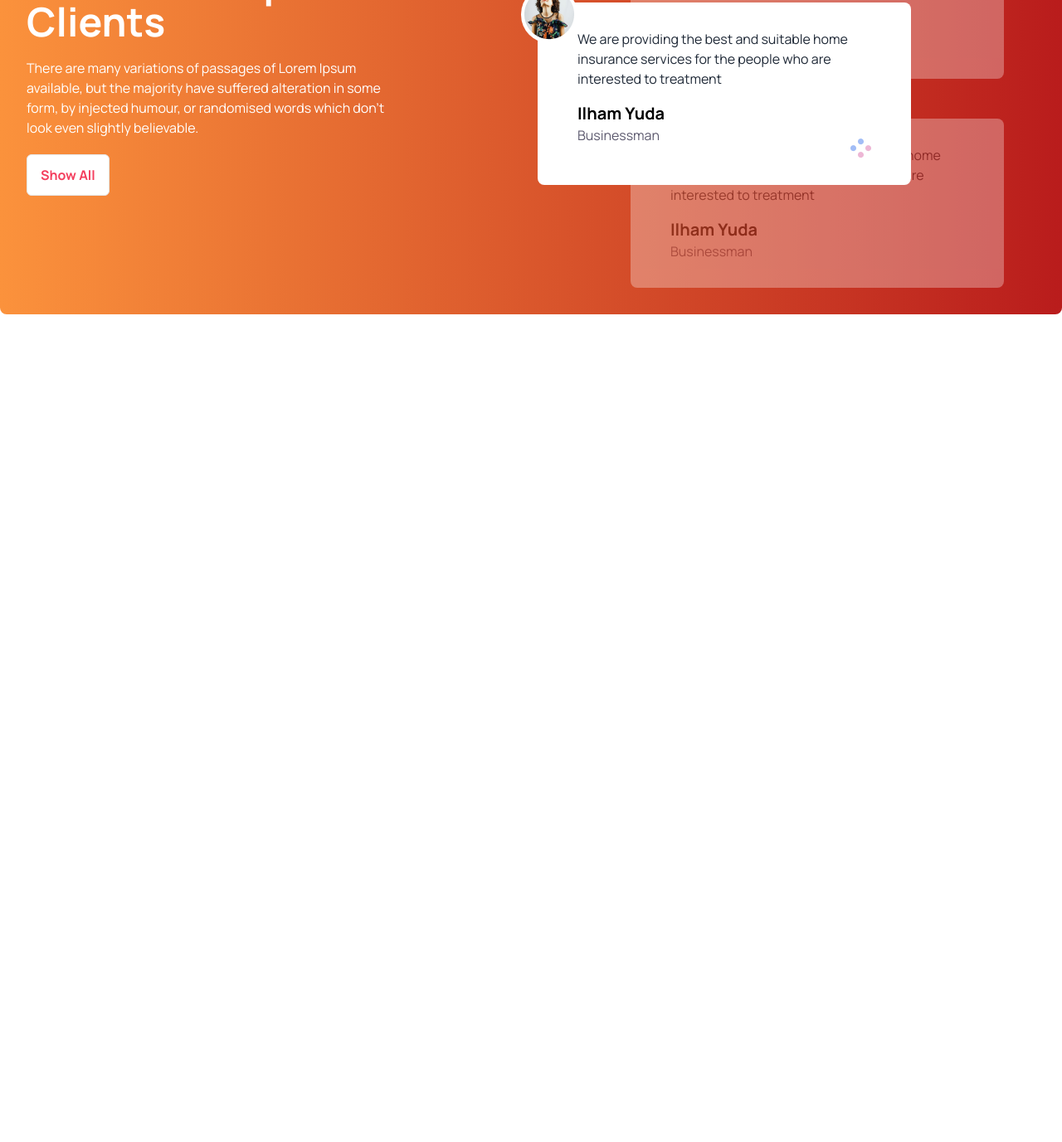
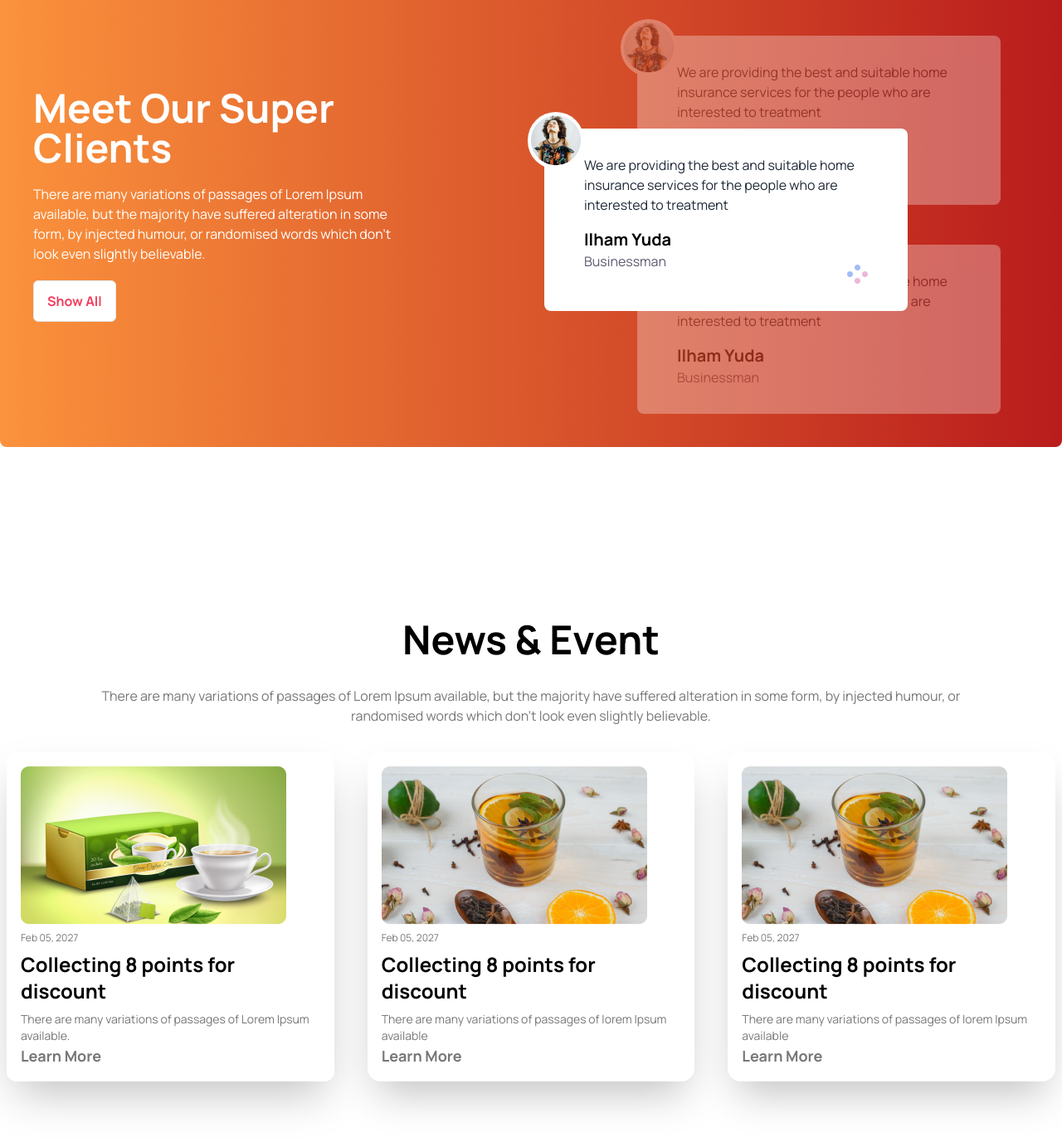
Before and after one commit to pro-majidul/tea-house-landing-page, a plain HTML site: page index.html in a window 1280 px wide. Shown: the part 2217-3594 px from the top of the page at 83% size. Before the commit the page ends 2724 px from the top, so only its background shows below. Drawn offline with nearby package versions, Linux system fonts and the light colour scheme.

Commit message:
news and event section added

```diff
--- a/index.html
+++ b/index.html
@@ -2,7 +2,7 @@
 <html lang="en">
 
 <head>
-    <meta charset="UTF-8">
+    <meta charset="UTF-8" data-theme="light">
     <meta name="viewport" content="width=device-width, initial-scale=1.0">
     <title>Tea House</title>
     <!-- Google font Manrope  -->
@@ -65,7 +65,7 @@
     </header>
     <main>
         <!-- our feature product -->
-        <section class="space-y-6 py-32 md:container mx-auto p-2">
+        <section class="space-y-6 md:py-32 md:container mx-auto p-2">
             <h3 class="text-4xl text-center font-extrabold text[#1C1C1C]">Our Featured Products</h3>
             <p class="text-center w-3/4  mx-auto font-medium">There are many variations of passages of Lorem Ipsum
                 available, but the majority have suffered alteration in some form, by injected humour, or randomised
@@ -104,7 +104,7 @@
 
         </section>
         <!-- green Tea  -->
-        <section class="md:container mx-auto grid md:grid-cols-2 items-center my-12 p-2 ">
+        <section class="md:container mx-auto grid md:grid-cols-2 items-center md:py-20 my-12 p-2 ">
             <!-- left side  -->
             <div class="w-5/6">
                 <div class=" grid grid-cols-2 grid-rows-3 gap-6">
@@ -148,7 +148,7 @@
         <section
             class="md:container md:my-32 mx-auto bg-gradient-to-r from-orange-400 to-red-700  rounded-lg md:p-8  grid md:grid-cols-2 gap-4 text-white ">
             <!-- left side  -->
-            <div class=" flex justify-between items-center">
+            <div class=" p-2 flex justify-between items-center">
                 <div class="w-3/4 space-y-5 ">
                     <h1 class="text-5xl font-bold ">Meet Our Super Clients</h1>
                     <p class="text-base ">There are many variations of passages of Lorem Ipsum available, but the
@@ -161,7 +161,7 @@
 
             </div>
             <!-- right side -->
-            <div class="flex items-center justify-between">
+            <div class="flex p-2 items-center justify-between">
                 <div class=" w-3/4 relative space-y-12 ">
                     <!-- card -->
                     <div class="absolute top-40 z-10 ">
@@ -214,7 +214,50 @@
                 </div>
             </div>
         </section>
+        <!-- news and event section  -->
+        <section class="md:container mx-auto md:py-20 py-10  space-y-8 p-2">
+            <h3 class="text-center  font-bold text-5xl">News & Event </h3>
+            <p class="text-base text-center mx-auto md:w-5/6 text-[#777777]">There are many variations of passages of
+                Lorem Ipsum available, but the majority have suffered alteration in some form, by injected humour, or
+                randomised words which don't look even slightly believable. </p>
+            <!-- card section  -->
+            <div class="grid md:grid-cols-2 lg:grid-cols-3 gap-10 ">
+                <!-- card-1  -->
+                <div class="border border-white rounded-xl space-y-2 p-4 shadow-2xl">
+                    <img src="./images/news-1.png" alt="">
+                    <p class="text-xs text-[#777777]">Feb 05, 2027</p>
+                    <h5 class="text-2xl text-black font-bold ">Collecting 8 points for discount</h5>
+                    <p class="text-sm text-[#777777] ">There are many variations of passages of Lorem Ipsum available.
+                    </p>
+                    <a class="text-lg font-bold text-[#777777]" href="#">Learn More </a>
+                </div>
+                <!-- card-2 -->
+                <div class="border border-white rounded-2xl space-y-2 shadow-2xl p-4">
+                    <img src="./images/news-2.png" alt="">
+                    <p class="text-xs text-[#777777]">Feb 05, 2027 </p>
+                    <h5 class="text-2xl text-black font-bold">
+                        Collecting 8 points for discount
+                    </h5>
+                    <p class="text-sm text-[#777777]">There are many variations of passages of lorem Ipsum available</p>
+                    <a class="text-lg font-bold text-[#777777]" href="#">Learn More</a>
+                </div>
+                <!-- card-3  -->
+                <div class="border border-white rounded-2xl space-y-2 shadow-2xl p-4">
+                    <img src="./images/news-2.png" alt="">
+                    <p class="text-xs text-[#777777]">Feb 05, 2027 </p>
+                    <h5 class="text-2xl text-black font-bold">
+                        Collecting 8 points for discount
+                    </h5>
+                    <p class="text-sm text-[#777777]">There are many variations of passages of lorem Ipsum available</p>
+                    <a class="text-lg font-bold text-[#777777]" href="#">Learn More</a>
+                </div>
 
+
+
+
+            </div>
+
+        </section>
 
 
 
```
